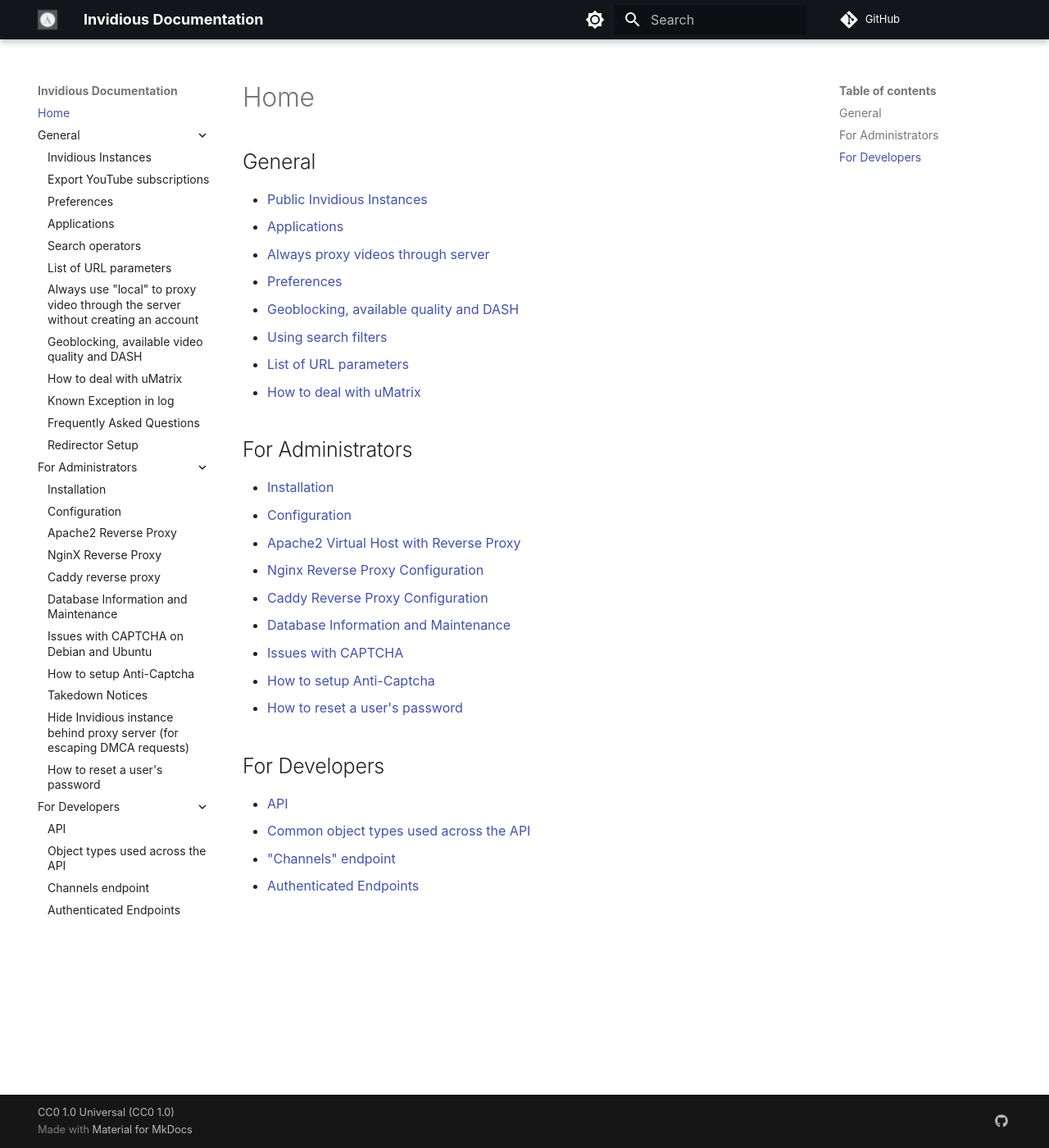
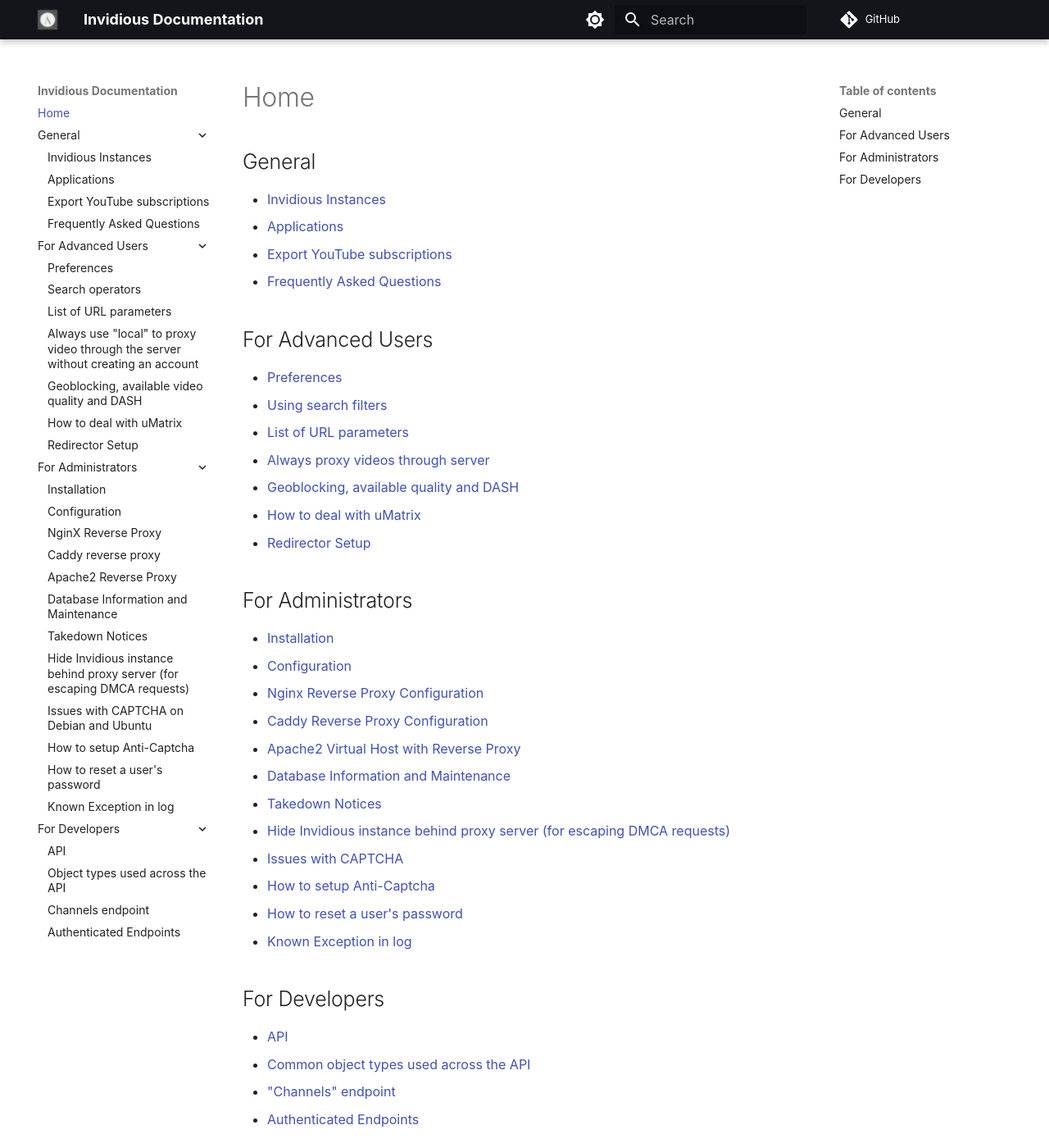
Before and after one commit to iv-org/documentation, an MkDocs documentation site: the page built from docs/index.md, in a window 1280 px wide and 1400 px high. Shown: the whole window at 82% size. Built offline with MkDocs 1.6.1 and Material for MkDocs 9.7.7, drawn with Linux system fonts in a browser that asks for light colours; comment, search, counter and statistics services are not loaded.

Commit message:
Rework the homepage and the nav completely

```diff
--- a/docs/index.md
+++ b/docs/index.md
@@ -1,29 +1,38 @@
 ## General
 
-- [Public Invidious Instances](./instances.md)
+- [Invidious Instances](./instances.md)
 - [Applications](./applications.md)
-- [Always proxy videos through server](./proxy-videos.md)
+- [Export YouTube subscriptions](./export-youtube-subscriptions.md)
+- [Frequently Asked Questions](./faq.md)
+
+## For Advanced Users
+
 - [Preferences](./preferences.md)
-- [Geoblocking, available quality and DASH](./geoblocking.md)
 - [Using search filters](./search-filters.md)
 - [List of URL parameters](./url-parameters.md)
+- [Always proxy videos through server](./proxy-videos.md)
+- [Geoblocking, available quality and DASH](./geoblocking.md)
 - [How to deal with uMatrix](./umatrix.md)
+- [Redirector Setup](./redirector-setup.md)
 
 ## For Administrators
 
 - [Installation](./installation.md)
 - [Configuration](./configuration.md)
-- [Apache2 Virtual Host with Reverse Proxy](./apache2.md)
 - [Nginx Reverse Proxy Configuration](./nginx.md)
 - [Caddy Reverse Proxy Configuration](./caddy.md)
+- [Apache2 Virtual Host with Reverse Proxy](./apache2.md)
 - [Database Information and Maintenance](./db-maintenance.md)
+- [Takedown Notices](./takedown.md)
+- [Hide Invidious instance behind proxy server (for escaping DMCA requests)](./hide-instance-behind-proxy-server.md)
 - [Issues with CAPTCHA](./captcha-bug.md)
 - [How to setup Anti-Captcha](./anti-captcha.md)
 - [How to reset a user's password](./reset-pass.md)
+- [Known Exception in log](./known-exception.md)
 
 ## For Developers
 
 - [API](./api.md)
-  * [Common object types used across the API](./api/common_types.md)
-  * ["Channels" endpoint](./api/channels_endpoint.md)
-  * [Authenticated Endpoints](./api/authenticated-endpoints.md)
+- [Common object types used across the API](./api/common_types.md)
+- ["Channels" endpoint](./api/channels_endpoint.md)
+- [Authenticated Endpoints](./api/authenticated-endpoints.md)
--- a/mkdocs.yml
+++ b/mkdocs.yml
@@ -10,29 +10,30 @@
   - Home: 'index.md'
   - 'General':
     - 'instances.md'
+    - 'applications.md'
     - 'export-youtube-subscriptions.md'
+    - 'faq.md'
+  - 'For Advanced Users':
     - 'preferences.md'
-    - 'applications.md'
     - 'search-filters.md'
     - 'url-parameters.md'
     - 'proxy-videos.md'
     - 'geoblocking.md'
     - 'umatrix.md'
-    - 'known-exception.md'
-    - 'faq.md'
     - 'redirector-setup.md'
   - 'For Administrators':
     - 'installation.md'
     - 'configuration.md'
-    - 'apache2.md'
     - 'nginx.md'
     - 'caddy.md'
+    - 'apache2.md'
     - 'db-maintenance.md'
+    - 'takedown.md'
+    - 'hide-instance-behind-proxy-server.md'
     - 'captcha-bug.md'
     - 'anti-captcha.md'
-    - 'takedown.md'
-    - 'hide-instance-behind-proxy-server.md'
     - 'reset-pass.md'
+    - 'known-exception.md'
   - 'For Developers':
     - 'api.md'
     - 'api/common_types.md'
```
